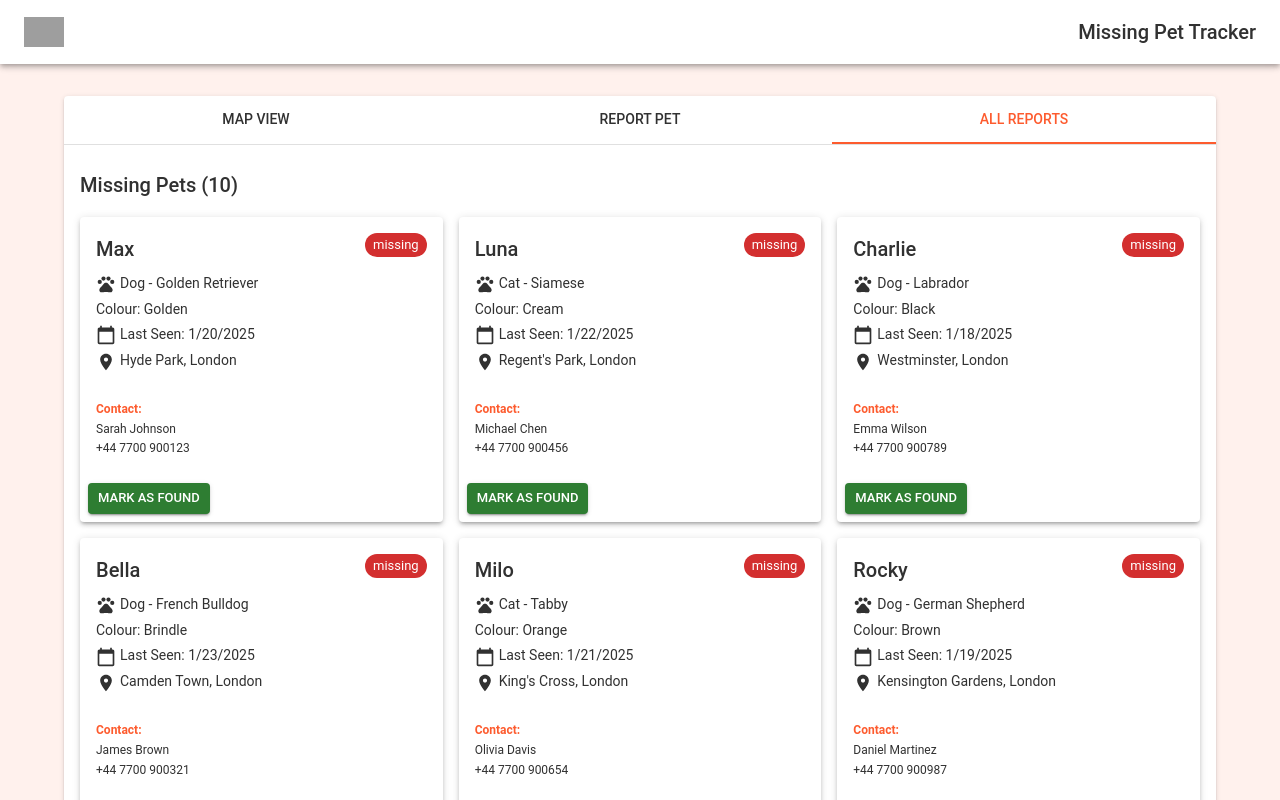
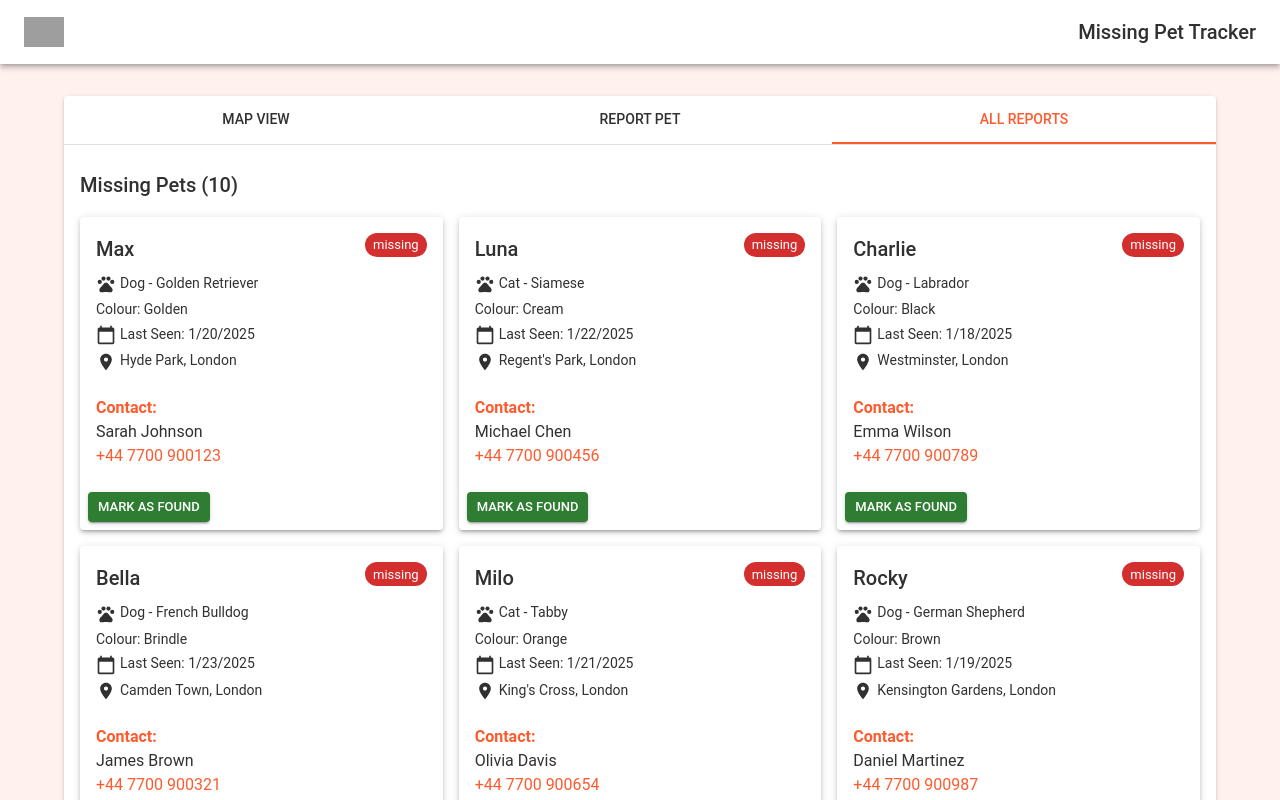
Before and after one commit to paulbrownsmith/pet-rescue, a React (Create React App) app: page / in a window 1280 px wide. Both pictures are taken after a click on the tab "ALL REPORTS". Shown: the top 800 px of the page. Built offline with nearby package versions, Linux system fonts and the light colour scheme; grey boxes are pictures that could not be loaded; a web font is replaced by a local one.

Commit message:
Improve font size, make tel number clickable to call owner

```diff
--- a/src/components/PetList.tsx
+++ b/src/components/PetList.tsx
@@ -78,14 +78,16 @@ const PetList: React.FC<PetListProps> = ({ pets, onMarkAsFound }) => {
                       {pet.notes}
                     </Typography>
                     <Box sx={{ mt: 2 }}>
-                      <Typography variant="caption" color="primary" fontWeight="bold">
+                      <Typography color="primary" fontWeight="bold">
                         Contact:
                       </Typography>
-                      <Typography variant="caption" display="block">
+                      <Typography display="block">
                         {pet.contactInfo.name}
                       </Typography>
-                      <Typography variant="caption" display="block">
-                        {pet.contactInfo.phone}
+                      <Typography display="block">
+                        <a href={`tel:${pet.contactInfo.phone}`} style={{ color: '#fd5b2e', textDecoration: 'none' }}>
+                          {pet.contactInfo.phone}
+                        </a>
                       </Typography>
                     </Box>
                   </CardContent>
```
